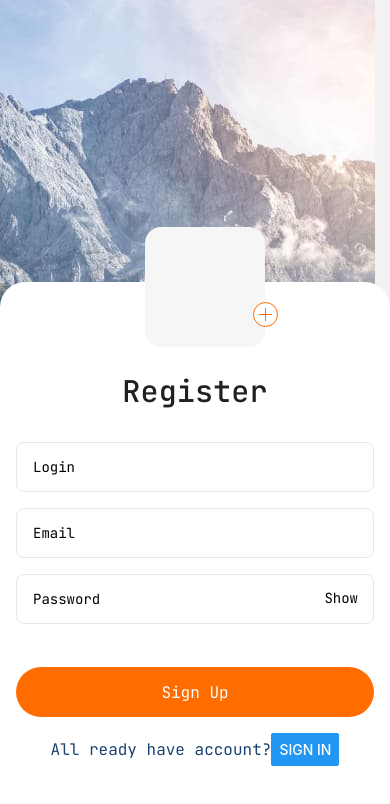
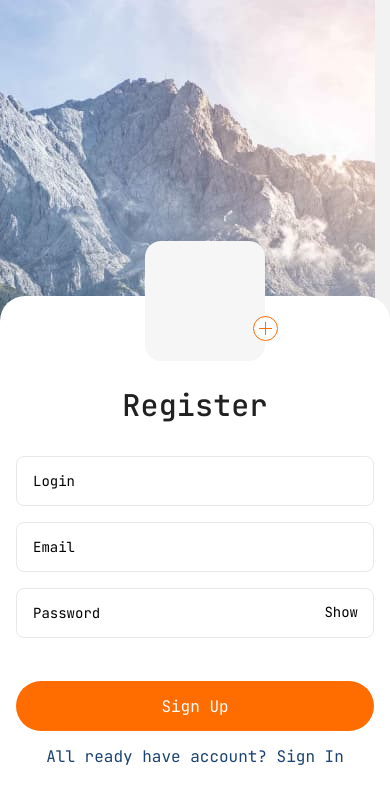
Before and after one commit to MykhailoHordiienko/rect-native, a React Native app: screen /Registration in a window 390 px wide. Shown: the top 804 px of the page. Built offline with nearby package versions, Linux system fonts and the light colour scheme.

Commit message:
remove button

```diff
--- a/Screens/LoginScreen.js
+++ b/Screens/LoginScreen.js
@@ -11,7 +11,6 @@ import {
   KeyboardAvoidingView,
   Keyboard,
   TouchableWithoutFeedback,
-  Button,
 } from "react-native";
 import React from "react";
 
@@ -102,12 +101,12 @@ const LoginScreen = ({ navigation }) => {
               activeOpacity={0.6}>
               <Text style={styles.signInBtnText}>Sign In</Text>
             </TouchableOpacity>
-            <View style={styles.loginLink}>
-              <Text style={styles.loginText}>Or </Text>
-              <Button
-                title="Sign Up"
-                onPress={navigateRegistration}
-              />
+            <View>
+              <Text
+                style={styles.loginLink}
+                onPress={navigateRegistration}>
+                Or Sign Up
+              </Text>
             </View>
           </View>
         </KeyboardAvoidingView>
@@ -189,13 +188,8 @@ const styles = StyleSheet.create({
     color: "#ffffff",
   },
   loginLink: {
-    flexDirection: "row",
-    justifyContent: "center",
-    alignItems: "center",
+    fontFamily: "JetBrainsMono",
     marginTop: 16,
-  },
-  loginText: {
-    fontFamily: "JetBrainsMono",
     textAlign: "center",
     fontWeight: 400,
     fontSize: 16,
--- a/Screens/RegistrationScreen.js
+++ b/Screens/RegistrationScreen.js
@@ -11,7 +11,6 @@ import {
   KeyboardAvoidingView,
   Keyboard,
   TouchableWithoutFeedback,
-  Button,
 } from "react-native";
 import AvatarAddSvg from "../Utils/AvatarAddSvg";
 
@@ -121,12 +120,12 @@ const RegistrationScreen = ({ navigation }) => {
               activeOpacity={0.6}>
               <Text style={styles.signUpBtnText}>Sign Up</Text>
             </TouchableOpacity>
-            <View style={styles.loginLink}>
-              <Text style={styles.loginText}>All ready have account?</Text>
-              <Button
-                title="Sign In"
-                onPress={navigateLogin}
-              />
+            <View>
+              <Text
+                style={styles.loginLink}
+                onPress={navigateLogin}>
+                All ready have account? Sign In
+              </Text>
             </View>
           </View>
         </KeyboardAvoidingView>
@@ -221,13 +220,8 @@ const styles = StyleSheet.create({
     color: "#ffffff",
   },
   loginLink: {
-    flexDirection: "row",
-    justifyContent: "center",
-    alignItems: "center",
+    fontFamily: "JetBrainsMono",
     marginTop: 16,
-  },
-  loginText: {
-    fontFamily: "JetBrainsMono",
     textAlign: "center",
     fontWeight: 400,
     fontSize: 16,
```
